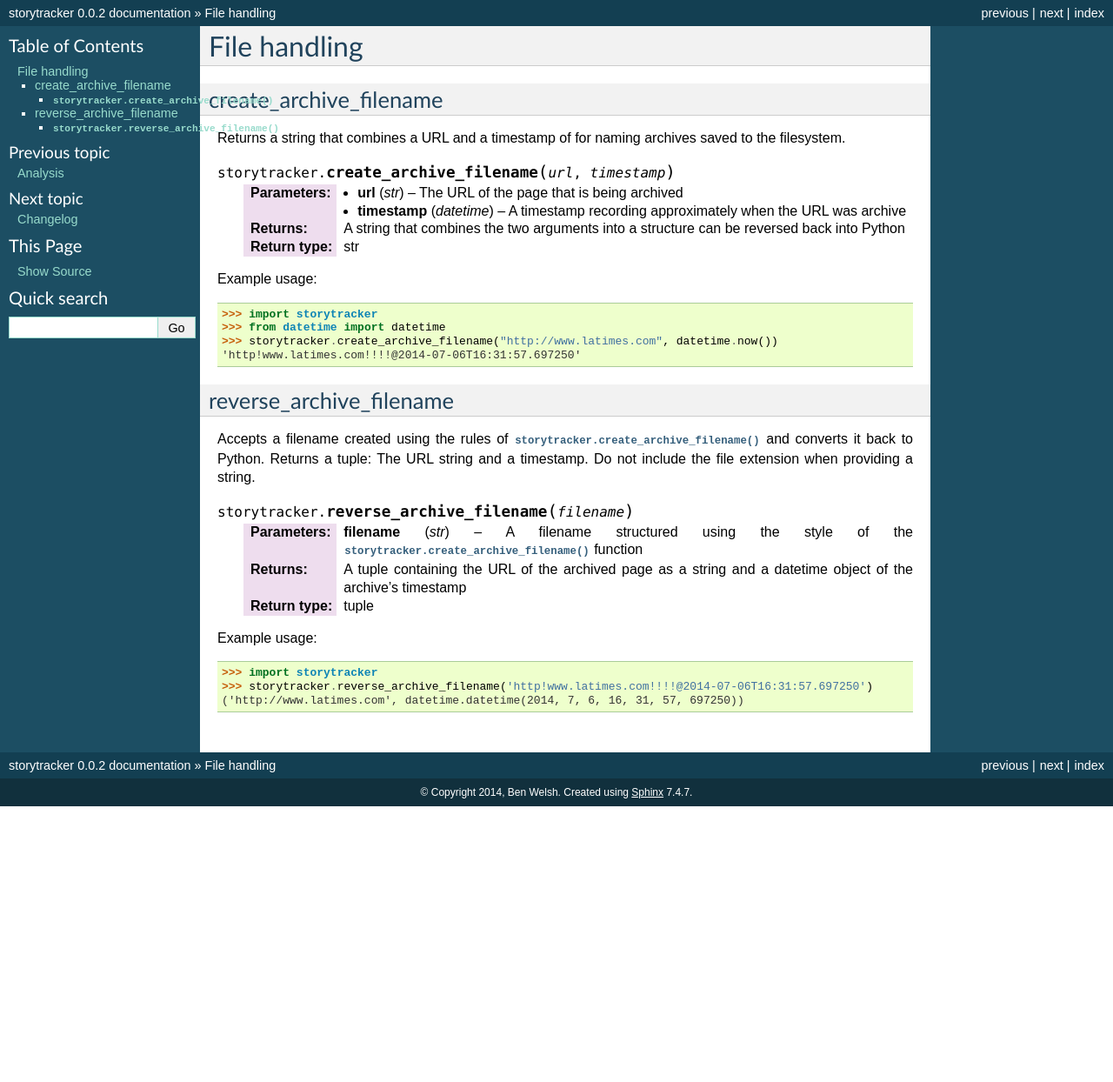
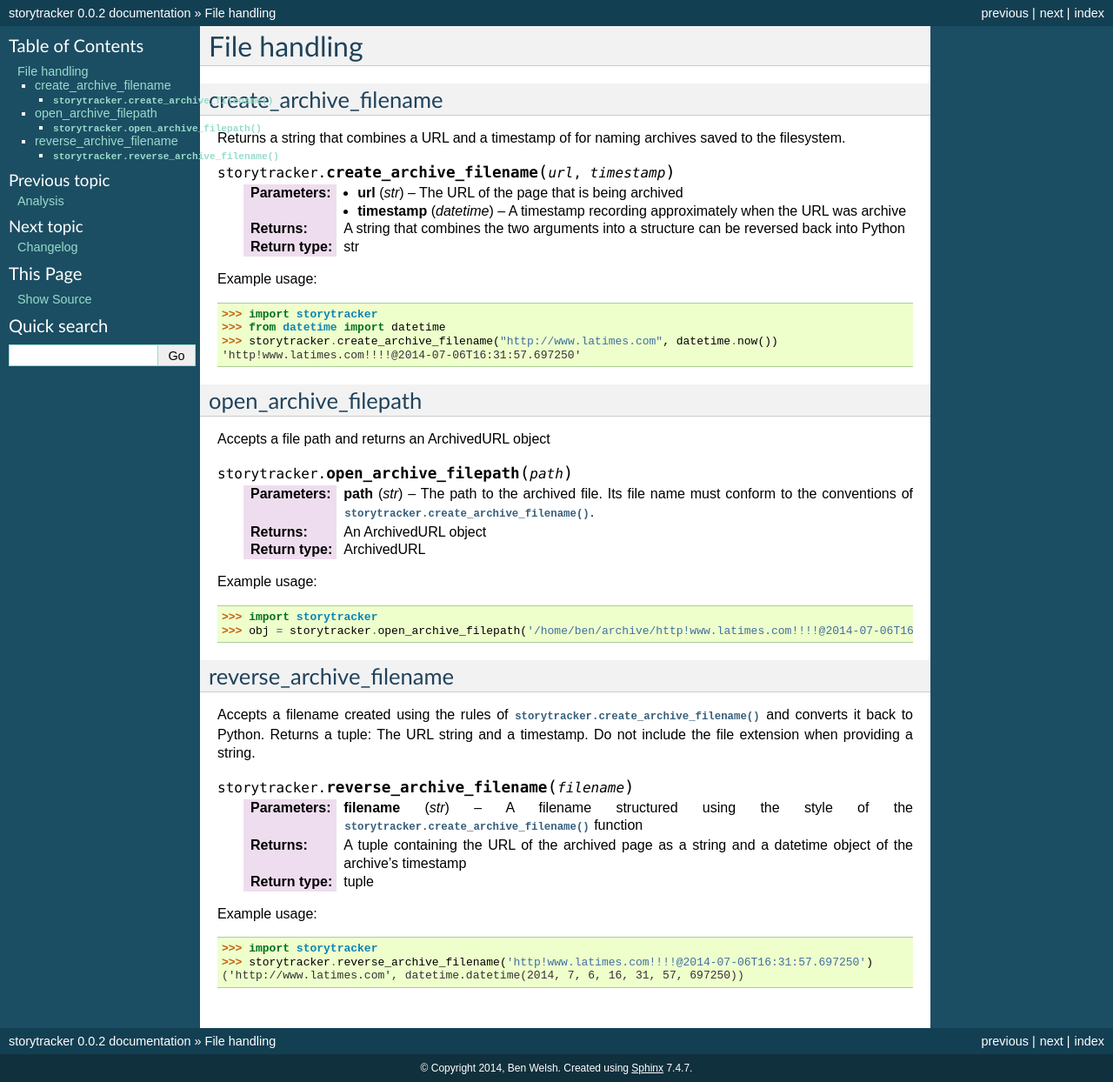
Before and after one commit to palewire/storytracker, a Sphinx documentation site: the page built from docs/filehandling.rst, in a window 1280 px wide. Shown: the whole page at 87% size. Built offline with Sphinx 7.4.7, drawn with Linux system fonts in a browser that asks for light colours; before the commit the page ends 927 px from its top, so only the background shows below that.

Commit message:
Added docs for open_archive_filepath

```diff
--- a/docs/filehandling.rst
+++ b/docs/filehandling.rst
@@ -24,6 +24,24 @@ Example usage:
     'http!www.latimes.com!!!!@2014-07-06T16:31:57.697250'
 
 
+open_archive_filepath
+---------------------
+
+Accepts a file path and returns an ArchivedURL object
+
+.. py:function:: storytracker.open_archive_filepath(path)
+
+    :param str path: The path to the archived file. Its file name must conform to the conventions of :py:func:`storytracker.create_archive_filename`.
+    :return: An ArchivedURL object
+    :rtype: ArchivedURL
+
+Example usage:
+
+.. code-block:: python
+
+    >>> import storytracker
+    >>> obj = storytracker.open_archive_filepath('/home/ben/archive/http!www.latimes.com!!!!@2014-07-06T16:31:57.697250.gz')
+
 
 reverse_archive_filename
 ------------------------
```
Also changed, not shown: 2 other files.
